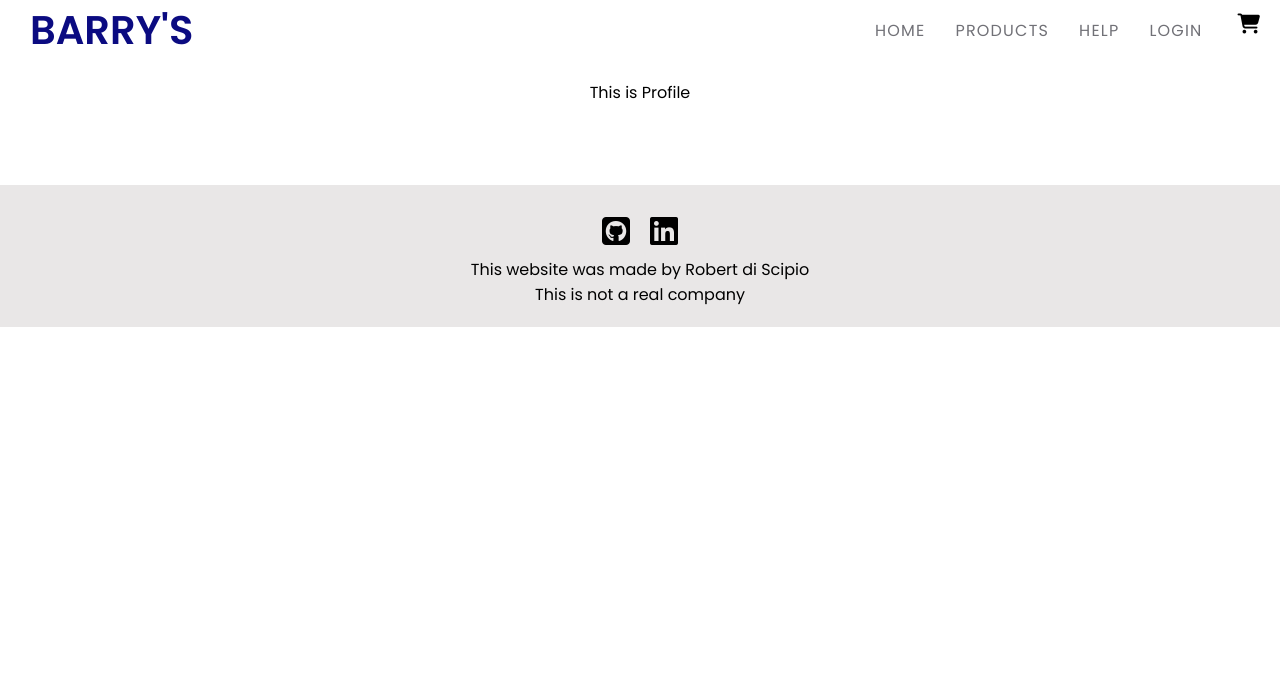
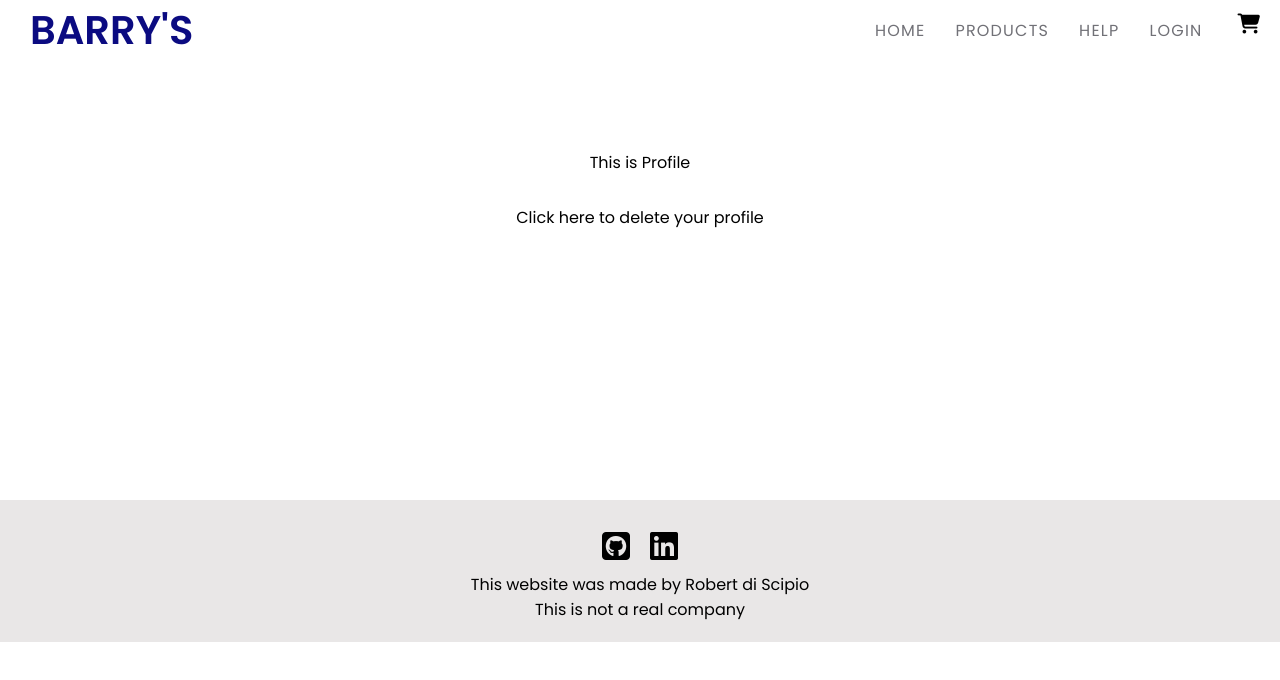
Before and after one commit to radiscipio/Project-4, a React (Create React App) app in the folder client/: page /Profile in a window 1280 px wide. Shown: the top 680 px of the page. Built offline with nearby package versions, Linux system fonts and the light colour scheme; no server answers.

Commit message:
Delete users working

```diff
--- a/client/src/App.js
+++ b/client/src/App.js
@@ -14,7 +14,8 @@ import {
   getProducts,
   loginUser,
   registerUser,
-  verifyUser
+  verifyUser,
+  destroyUser
 } from './services/api-helper';
 
 class App extends React.Component {
@@ -72,6 +73,15 @@ class App extends React.Component {
     this.props.history.push('/Login')
   };
 
+  destroyUser = async (id) => {
+    debugger
+    await destroyUser(this.state.currentUser.id);
+    this.setState(prevState => ({
+      ...prevState
+    }))
+    this.props.history.push('/Home')
+  };
+
   /////////////////////////
   ////// Products ////////
   ///////////////////////
@@ -107,42 +117,33 @@ class App extends React.Component {
         />
         <Switch>
           <Route exact path='/' render={(props) => (
-            <>
             <Home />
-            </>
           )} />
 
           <Route path='/Products' render={(props) => (
-            <>
             <Products
               products={this.state.products}
             />
-            </>
           )} />
 
           <Route path='/Help' render={(props) => (
-            <>
             <Help />
-            </>
           )} />
 
           <Route path='/Profile' render={(props) => (
-            <>
             <Profile
               returningUser={this.props.authFormLogin}
               newUser={this.props.authFormRegister}
+              destroyUser={this.destroyUser}
             />
-            </>
           )} />
 
           <Route path='/Login' render={(props) => (
-            <>
             <Login
               handleChange={this.handleChange}
               handleLogin={this.handleLogin}
               handleRegister={this.handleRegister}
             />
-            </>
           )} />
         </Switch>
         <Footer />
--- a/client/src/components/Profile/Profile.jsx
+++ b/client/src/components/Profile/Profile.jsx
@@ -1,16 +1,15 @@
 import React from 'react'
 import './profile.css'
 
-class Profile extends React.Component {
-  render() {
+function Profile(props) {
   return (
     <div>
       <div className='profile-container'>
         This is Profile
+        <div className='delete' onClick={props.destroyUser}>Click here to delete your profile</div>
       </div>
     </div>
   )
 }
-}
 
 export default Profile
--- a/client/src/components/Profile/profile.css
+++ b/client/src/components/Profile/profile.css
@@ -1,3 +1,9 @@
 .profile-container {
-  padding: 80px;
+  padding: 150px;
+  height: 200px;
 }
+
+.delete {
+  cursor: pointer;
+  margin: 30px;
+}
--- a/client/src/services/api-helper.js
+++ b/client/src/services/api-helper.js
@@ -32,11 +32,16 @@ export const verifyUser = async () => {
   return false
 }
 
-// export const deleteUser = async () => {
-//   try {
-//     const user = await api.delete(`/user/${userId}`, null, { headers: { Authorization: `Bearer ${localStorage.getItem("jwt")}` } });
-//     return user.data;
-//   } catch (e) {
-//     console.log(e.message);
-//   };
-// }
+export const destroyUser = async (id) => {
+  try {
+    const resp = await api.delete(`/users/${id}`)
+    return resp.data
+  } catch (e) {
+    return e.message;
+  }
+}
+
+// userController.delete('/login/:id', restrict, async (req, res) => {
+//   const user = await User.findByPk(req.params.id);
+//   await user.destroy();
+// });
```
Lines whose indentation alone changed are shown as unchanged.
